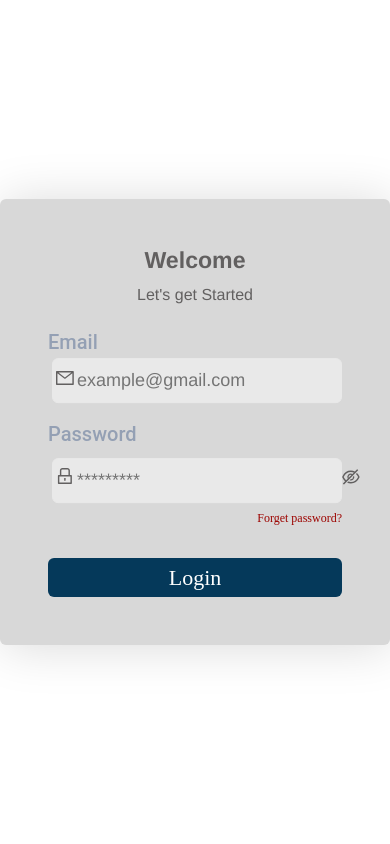
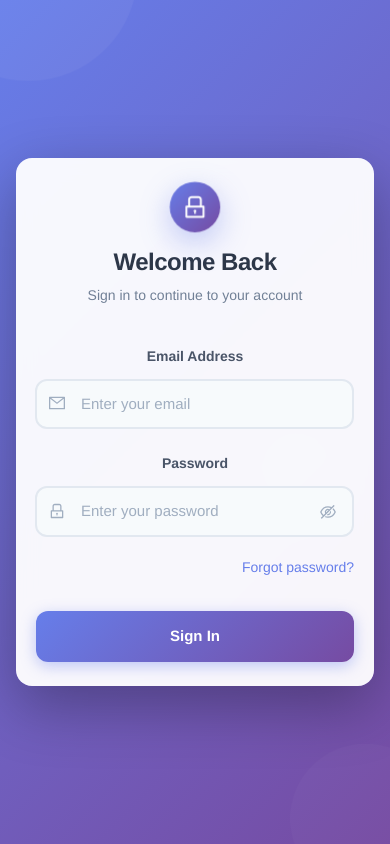
Before and after one commit to Eissanoor/newmujibfronend, a React (Create React App) app: page / in a window 390 px wide. Built offline with nearby package versions, Linux system fonts and the light colour scheme.

Commit message:
Enhance login page with new styling and layout. Implement gradient background, animated circles, and improved form elements. Add responsive design adjustments and error message handling. Update button styles and include loading spinner for login action.

```diff
--- a/src/Pages/Login/Login.css
+++ b/src/Pages/Login/Login.css
@@ -1,156 +1,427 @@
+/* Main container with gradient background */
 .main_div {
-    background: white;
-    background-position: center;
-    background-repeat: no-repeat;
-    background-size: cover;
+    min-height: 100vh;
+    background: linear-gradient(135deg, #667eea 0%, #764ba2 100%);
+    background-attachment: fixed;
+    position: relative;
+    display: flex;
+    align-items: center;
+    justify-content: center;
+    padding: 2rem;
+    overflow: hidden;
 }
 
-.from_data {
-    background: #ffffff;
-    box-shadow: 2px 2px 50px rgba(0, 0, 0, 0.15);
+/* Animated background decoration */
+.background-decoration {
     position: absolute;
-    width: 50%;
-    left: 48%;
-    top: 50%;
-    padding: 3rem;
-    transform: translate(-50%, -50%);
+    width: 100%;
+    height: 100%;
+    top: 0;
+    left: 0;
+    overflow: hidden;
+    z-index: 0;
 }
 
-.headinglogin {
-    font-family: 'Cera Pro';
-    font-style: normal;
-    font-weight: 500;
-    font-weight: bold;
-    font-size: 22px;
-    color: #6b6a69;
-    line-height: 28px;
+.circle {
+    position: absolute;
+    border-radius: 50%;
+    background: rgba(255, 255, 255, 0.1);
+    animation: float 20s infinite ease-in-out;
 }
 
-.lablesection {
-    font-family: 'Cera Pro';
-    font-style: normal;
-    font-weight: 500;
-    font-size: 20px;
-    line-height: 23px;
-    color: #94A0B4;
+.circle-1 {
+    width: 300px;
+    height: 300px;
+    top: -100px;
+    left: -100px;
+    animation-delay: 0s;
 }
 
-.loginbtn {
-    background: #05395a;
-    font-family: 'Cera Pro';
-    font-style: normal;
-    font-weight: 500;
-    font-size: 22px;
-    line-height: 23px;
+.circle-2 {
+    width: 200px;
+    height: 200px;
+    bottom: -50px;
+    right: -50px;
+    animation-delay: 5s;
 }
 
-.emailinput {
-    border: 1px solid #e9e9e9;
-    background-color: #e9e9e9;
-    outline: none;
-    margin-left: 4px;
-    font-size: 18px;
-    padding-left: 40px !important;
+.circle-3 {
+    width: 150px;
+    height: 150px;
+    top: 50%;
+    right: 10%;
+    animation-delay: 10s;
 }
 
-.showpassicon {
-    left: 95%;
-    top: -10%;
-}
-.showpassiconchage{
-     left: 95%;
-     top: 10%;
+@keyframes float {
+    0%, 100% {
+        transform: translate(0, 0) scale(1);
+        opacity: 0.3;
+    }
+    33% {
+        transform: translate(30px, -30px) scale(1.1);
+        opacity: 0.5;
+    }
+    66% {
+        transform: translate(-20px, 20px) scale(0.9);
+        opacity: 0.4;
+    }
 }
 
-.Forgetpassword {
-    font-family: 'Cera Pro';
-    font-style: normal;
-    font-weight: 500;
-    font-size: 16px;
-    line-height: 18px;
-    color: #9D0400;
+/* Login card */
+.from_data {
+    background: rgba(255, 255, 255, 0.95);
+    backdrop-filter: blur(10px);
+    box-shadow: 0 20px 60px rgba(0, 0, 0, 0.3);
+    border-radius: 24px;
+    position: relative;
+    width: 100%;
+    max-width: 450px;
+    padding: 0;
+    z-index: 1;
+    overflow: hidden;
+    transition: transform 0.3s ease, box-shadow 0.3s ease;
 }
 
-.sinbtn {
-    color: #c4ac26;
-
+.from_data:hover {
+    transform: translateY(-5px);
+    box-shadow: 0 25px 70px rgba(0, 0, 0, 0.35);
 }
 
-.passcharacters {
-    color: #94A0B4;
-    font-size: 14px;
-    line-height: 15px;
+.login-container {
+    padding: 3rem 2.5rem;
 }
 
-.registerbtn {
-    font-size: 18px;
-    font-style: normal;
-    color: #6b6a69;
-    font-family: 'Gill Sans', 'Gill Sans MT', Calibri, 'Trebuchet MS', sans-serif
+/* Welcome section */
+.welcome-section {
+    text-align: center;
+    margin-bottom: 2.5rem;
 }
 
-.Registersingup {
-    color: #b93732;
-    font-weight: bold;
-    font-style: italic;
-    cursor: pointer;
+.welcome-icon {
+    width: 70px;
+    height: 70px;
+    margin: 0 auto 1.5rem;
+    background: linear-gradient(135deg, #667eea 0%, #764ba2 100%);
+    border-radius: 50%;
+    display: flex;
+    align-items: center;
+    justify-content: center;
+    font-size: 32px;
+    color: white;
+    box-shadow: 0 10px 30px rgba(102, 126, 234, 0.4);
+    animation: pulse 2s infinite;
 }
 
-.LockOutlinedicon {
-    margin-top: 35px;
-    /* color: #05395a; */
-    font-weight: bolder;
-    padding: 0px 5px;
-    margin-left: 3px;
+@keyframes pulse {
+    0%, 100% {
+        transform: scale(1);
+    }
+    50% {
+        transform: scale(1.05);
+    }
 }
 
-.emailicon {
-    margin-top: 25px;
-    margin-left: 3px;
-    /* color: #05395a; */
-    font-weight: bolder;
-    padding: 0px 5px;
+.welcome-title {
+    font-size: 2rem;
+    font-weight: 700;
+    color: #2d3748;
+    margin: 0 0 0.5rem 0;
+    letter-spacing: -0.5px;
+}
+
+.welcome-subtitle {
+    font-size: 1rem;
+    color: #718096;
+    margin: 0;
+    font-weight: 400;
+}
+
+/* Form styling */
+.login-form {
+    display: flex;
+    flex-direction: column;
+    gap: 1.5rem;
+}
+
+/* Input group */
+.input-group {
+    display: flex;
+    flex-direction: column;
+    gap: 0.5rem;
+}
+
+.input-label {
+    font-size: 0.875rem;
+    font-weight: 600;
+    color: #4a5568;
+    margin-bottom: 0.25rem;
+}
+
+.input-wrapper {
+    position: relative;
+    display: flex;
+    align-items: center;
+}
+
+.input-icon {
+    position: absolute;
+    left: 1rem;
+    color: #a0aec0;
+    font-size: 1.125rem;
+    z-index: 1;
+    transition: color 0.3s ease;
+}
+
+.form-input {
+    width: 100%;
+    padding: 0.875rem 1rem 0.875rem 3rem;
+    border: 2px solid #e2e8f0;
+    border-radius: 12px;
+    font-size: 1rem;
+    background-color: #f7fafc;
+    color: #2d3748;
+    transition: all 0.3s ease;
+    outline: none;
+}
+
+.form-input:focus {
+    border-color: #667eea;
+    background-color: #ffffff;
+    box-shadow: 0 0 0 3px rgba(102, 126, 234, 0.1);
+}
+
+.form-input:focus + .input-icon,
+.form-input:focus ~ .input-icon {
+    color: #667eea;
+}
+
+.form-input::placeholder {
+    color: #a0aec0;
+}
+
+/* Password toggle */
+.password-toggle {
+    position: absolute;
+    right: 1rem;
+    color: #a0aec0;
+    font-size: 1.125rem;
+    cursor: pointer;
+    transition: color 0.3s ease;
+    z-index: 1;
+    padding: 0.25rem;
+    display: flex;
+    align-items: center;
+}
+
+.password-toggle:hover {
+    color: #667eea;
+}
+
+.password-toggle:focus {
+    outline: 2px solid #667eea;
+    outline-offset: 2px;
+    border-radius: 4px;
+}
+
+/* Error message */
+.error-message {
+    background-color: #fed7d7;
+    color: #c53030;
+    padding: 0.75rem 1rem;
+    border-radius: 8px;
+    font-size: 0.875rem;
+    border-left: 4px solid #c53030;
+    animation: slideIn 0.3s ease;
+}
+
+@keyframes slideIn {
+    from {
+        opacity: 0;
+        transform: translateY(-10px);
+    }
+    to {
+        opacity: 1;
+        transform: translateY(0);
+    }
+}
+
+/* Forgot password */
+.forgot-password-wrapper {
+    text-align: right;
+    margin-top: -0.5rem;
+}
+
+.forgot-password {
+    font-size: 0.875rem;
+    color: #667eea;
+    cursor: pointer;
+    font-weight: 500;
+    transition: color 0.3s ease;
+    text-decoration: none;
+    display: inline-block;
+}
+
+.forgot-password:hover {
+    color: #764ba2;
+    text-decoration: underline;
+}
+
+.forgot-password:focus {
+    outline: 2px solid #667eea;
+    outline-offset: 2px;
+    border-radius: 4px;
+}
+
+/* Login button */
+.loginbtn {
+    width: 100%;
+    padding: 1rem;
+    background: linear-gradient(135deg, #667eea 0%, #764ba2 100%);
+    color: white;
+    border: none;
+    border-radius: 12px;
+    font-size: 1rem;
+    font-weight: 600;
+    cursor: pointer;
+    transition: all 0.3s ease;
+    margin-top: 0.5rem;
+    display: flex;
+    align-items: center;
+    justify-content: center;
+    gap: 0.5rem;
+    box-shadow: 0 4px 15px rgba(102, 126, 234, 0.4);
+    position: relative;
+    overflow: hidden;
+}
+
+.loginbtn::before {
+    content: '';
+    position: absolute;
+    top: 0;
+    left: -100%;
+    width: 100%;
+    height: 100%;
+    background: linear-gradient(90deg, transparent, rgba(255, 255, 255, 0.2), transparent);
+    transition: left 0.5s;
+}
+
+.loginbtn:hover::before {
+    left: 100%;
+}
+
+.loginbtn:hover {
+    transform: translateY(-2px);
+    box-shadow: 0 6px 20px rgba(102, 126, 234, 0.5);
+}
+
+.loginbtn:active {
+    transform: translateY(0);
+}
+
+.loginbtn:disabled {
+    opacity: 0.7;
+    cursor: not-allowed;
+    transform: none;
+}
+
+.loginbtn.loading {
+    pointer-events: none;
+}
+
+/* Spinner */
+.spinner {
+    width: 18px;
+    height: 18px;
+    border: 2px solid rgba(255, 255, 255, 0.3);
+    border-top-color: white;
+    border-radius: 50%;
+    animation: spin 0.8s linear infinite;
+}
+
+@keyframes spin {
+    to {
+        transform: rotate(360deg);
+    }
+}
+
+/* Responsive design */
+@media only screen and (max-width: 768px) {
+    .main_div {
+        padding: 1rem;
+    }
+
+    .login-container {
+        padding: 2rem 1.5rem;
+    }
+
+    .welcome-title {
+        font-size: 1.75rem;
+    }
+
+    .welcome-icon {
+        width: 60px;
+        height: 60px;
+        font-size: 28px;
+    }
 }
 
 @media only screen and (max-width: 425px) {
     .from_data {
-        background: #d8d8d8;
-        box-shadow: 2px 2px 50px rgba(0, 0, 0, 0.15);
-        position: absolute;
-        width: 100%;
-        left: 50%;
-        top: 50%;
-        padding: 3rem;
-        transform: translate(-50%, -50%);
+        border-radius: 16px;
     }
 
-    .showpassicon {
-        left: 100%;
-        top: -3%;
-    }
-    .showpassiconchage{
-         left: 100%;
-         top: 3%;
+    .login-container {
+        padding: 1.5rem 1.25rem;
     }
 
-    .headinglogin {
-        font-size: 12px;
-        line-height: 15px;
+    .welcome-title {
+        font-size: 1.5rem;
     }
 
-    .Forgetpassword {
-        font-size: 12px;
-        line-height: 15px;
+    .welcome-subtitle {
+        font-size: 0.875rem;
     }
 
-    .LockOutlinedicon {
-        margin-top: 45px;
+    .welcome-icon {
+        width: 50px;
+        height: 50px;
+        font-size: 24px;
+        margin-bottom: 1rem;
     }
 
-    .emailicon {
-        margin-top: 35px;
+    .form-input {
+        padding: 0.75rem 0.875rem 0.75rem 2.75rem;
+        font-size: 0.9375rem;
     }
-    .emailinput {
-        padding-left: 24px !important;
+
+    .input-icon {
+        font-size: 1rem;
+        left: 0.875rem;
+    }
+
+    .password-toggle {
+        right: 0.875rem;
+        font-size: 1rem;
+    }
+
+    .loginbtn {
+        padding: 0.875rem;
+        font-size: 0.9375rem;
+    }
+
+    .circle-1 {
+        width: 200px;
+        height: 200px;
+    }
+
+    .circle-2 {
+        width: 150px;
+        height: 150px;
+    }
+
+    .circle-3 {
+        width: 100px;
+        height: 100px;
     }
 }
--- a/src/Pages/Login/Login.jsx
+++ b/src/Pages/Login/Login.jsx
@@ -52,88 +52,120 @@ function Login() {
   return (
     <>
       <div className="main_div">
-        <div className="from_data rounded">
-            <div>
-              <center>
-                <h6 className="fw-bolder fs-3">Welcome</h6>
-                <p className=" fs-6">Let's get Started</p>
-              </center>
-              <form className="modal-content w-100 " onSubmit={loginbutton}>
+        <div className="background-decoration">
+          <div className="circle circle-1"></div>
+          <div className="circle circle-2"></div>
+          <div className="circle circle-3"></div>
+        </div>
+        <div className="from_data">
+          <div className="login-container">
+            <div className="welcome-section">
+              <div className="welcome-icon">
+                <LockOutlined />
+              </div>
+              <h1 className="welcome-title">Welcome Back</h1>
+              <p className="welcome-subtitle">Sign in to continue to your account</p>
+            </div>
+
+            <form className="login-form" onSubmit={loginbutton}>
               {/* Email section */}
-                <div className="emailsection position-relative d-grid my-2">
-                  <label
-                    htmlFor="email"
-                    className="lablesection text-start mb-1"
-                  >
-                    Email
+              <div className="input-group">
+                <label htmlFor="email" className="input-label">
+                  Email Address
                 </label>
-                  <p className="position-absolute text-end emailicon">
+                <div className="input-wrapper">
+                  <span className="input-icon">
                     <MailOutlined />
-                  </p>
+                  </span>
                   <input
-                    types="email"
+                    type="email"
                     id="email"
                     value={email}
                     onChange={(e) => {
                       setemail(e.target.value);
                     }}
-                    className="rounded emailinput py-2 ps-4 "
-                    placeholder="example@gmail.com"
+                    className="form-input"
+                    placeholder="Enter your email"
                     required
-                  ></input>
+                  />
+                </div>
               </div>
 
-                {/* password section */}
-                <div className="emailsection position-relative my-2 d-grid">
-                  <label
-                    htmlFor="password"
-                    className="lablesection text-start my-1"
-                  >
+              {/* Password section */}
+              <div className="input-group">
+                <label htmlFor="password" className="input-label">
                   Password
                 </label>
-                  <p className="position-absolute text-end   LockOutlinedicon">
+                <div className="input-wrapper">
+                  <span className="input-icon">
                     <LockOutlined />
-                  </p>
+                  </span>
                   <input
                     type={passwordShown ? "text" : "password"}
                     id="password"
-                    className=" rounded mt-2 ps-4 emailinput py-2"
-                    placeholder="*********"
+                    className="form-input"
+                    placeholder="Enter your password"
                     value={password}
                     onChange={(e) => setpassword(e.target.value)}
                     required
-                  ></input>
-                  <p
-                    className="position-absolute text-end showpassicon mt-5 "
+                  />
+                  <span
+                    className="password-toggle"
                     onClick={togglePassword}
+                    role="button"
+                    tabIndex={0}
+                    onKeyDown={(e) => {
+                      if (e.key === 'Enter' || e.key === ' ') {
+                        togglePassword();
+                      }
+                    }}
                   >
                     {passwordShown ? <EyeOutlined /> : <EyeInvisibleOutlined />}
-                  </p>
+                  </span>
+                </div>
               </div>
 
-                {error ? (
-                  <lable className="text-danger text-start mb-2">{error}</lable>
-                ) : null}
-                {/* Forgetpassword */}
-                <p
-                  className="Forgetpassword text-end cursor pointername"
+              {error && (
+                <div className="error-message">
+                  {error}
+                </div>
+              )}
+
+              {/* Forget password */}
+              <div className="forgot-password-wrapper">
+                <span
+                  className="forgot-password"
                   onClick={() => {
                     navigate("/Forgetpassword");
                   }}
+                  role="button"
+                  tabIndex={0}
+                  onKeyDown={(e) => {
+                    if (e.key === 'Enter' || e.key === ' ') {
+                      navigate("/Forgetpassword");
+                    }
+                  }}
                 >
-                  Forget password?
-                </p>
+                  Forgot password?
+                </span>
+              </div>
+
               {/* Button section */}
-                <div className="emailsection mt-3 d-grid">
               <button
-                    className="loginbtn border-0 py-2 rounded text-white"
+                className={`loginbtn ${Loading ? 'loading' : ''}`}
                 type="submit"
+                disabled={Loading}
               >
-                    Login
+                {Loading ? (
+                  <>
+                    <span className="spinner"></span>
+                    Signing in...
+                  </>
+                ) : (
+                  'Sign In'
+                )}
               </button>
-                </div>
             </form>
-
           </div>
         </div>
       </div>
```
Lines whose indentation alone changed are shown as unchanged.
